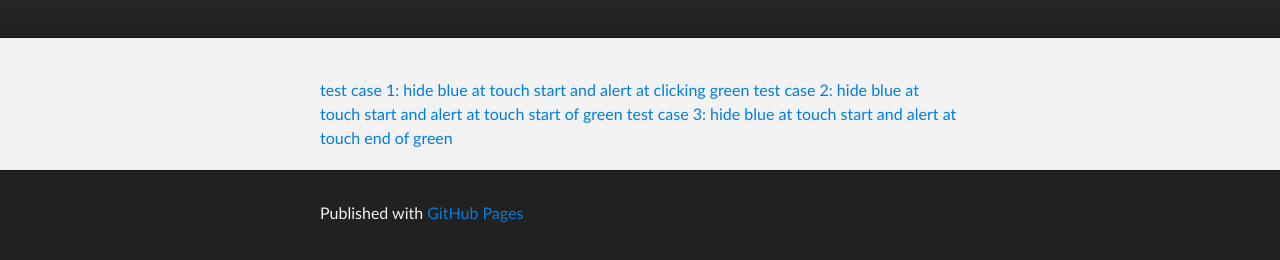
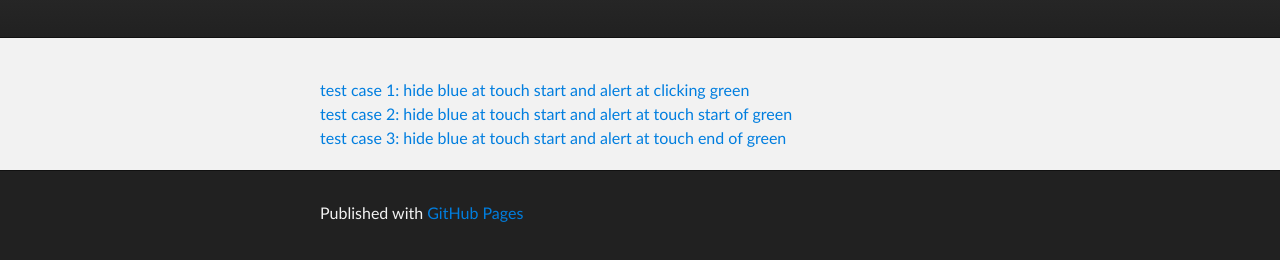
Before and after one commit to huchengtw-moz/huchengtw-moz.github.io, a plain HTML site: page index.html in a window 1280 px wide. Shown: the part 136-396 px from the top of the page. Drawn offline with Linux system fonts and the light colour scheme.

Commit message:
Update index.html

```diff
--- a/index.html
+++ b/index.html
@@ -27,9 +27,9 @@
     <!-- MAIN CONTENT -->
     <div id="main_content_wrap" class="outer">
       <section id="main_content" class="inner">
-        <a href="test.html">test case 1: hide blue at touch start and alert at clicking green</a>
-        <a href="test2.html">test case 2: hide blue at touch start and alert at touch start of green</a>
-        <a href="test3.html">test case 3: hide blue at touch start and alert at touch end of green</a>
+        <div><a href="test.html">test case 1: hide blue at touch start and alert at clicking green</a></div>
+        <div><a href="test2.html">test case 2: hide blue at touch start and alert at touch start of green</a></div>
+        <div><a href="test3.html">test case 3: hide blue at touch start and alert at touch end of green</a></div>
       </section>
     </div>
 
```
